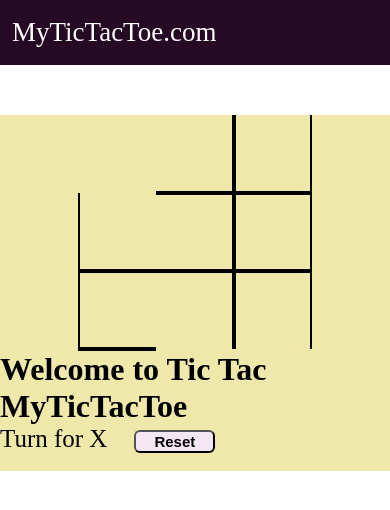
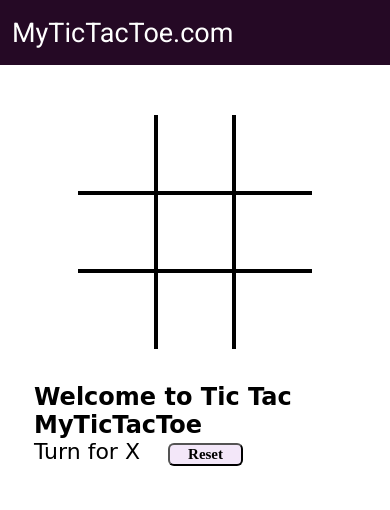
Before and after one commit to Anjaliyadav15/TicTacToe, a plain HTML site: page index.html in a window 390 px wide. Drawn offline with Linux system fonts and the light colour scheme; a web font is replaced by a local one.

Commit message:
Update style.css

```diff
--- a/style.css
+++ b/style.css
@@ -1,38 +1,38 @@
-@import url('https://fonts.googleapis.com/css2?family=Roboto:wght@300&display=swap');
+@import url('https://fonts.googleapis.com/css2?family=Baloo+Bhaina+2&family=Roboto&display=swap');
 *{
-   margin:0;
-   padding: 0;
+    margin: 0;
+    padding: 0;
+}
 
-}
 nav{
-    background-color: rgb(37,9,37);
+    background-color: rgb(37, 9, 37);
     color: white;
     height: 65px;
     font-size: 27px;
     display: flex;
     align-items: center;
-    padding: 0  12px;
-    font-family: "Roboto variant3", Tofu;
+    padding: 0 12px;
+    font-family: 'Roboto', sans-serif;
+}
 
-}
 nav ul{
     list-style-type: none;
 }
-.gameContainer
-{
-    background-color:palegoldenrod;
+
+.gameContainer{
     display: flex;
     justify-content: center;
     margin-top: 50px;
 }
+
 .container{
     display: grid;
     grid-template-rows: repeat(3, 10vw);
     grid-template-columns: repeat(3, 10vw);
-    font-family: "Roboto variant3", Tofu;
+    font-family: 'Roboto', sans-serif;
+    position: relative;
+}
 
-
-}
 .box{
     border: 2px solid black;
     font-size: 8vw;
@@ -41,54 +41,78 @@ nav ul{
     justify-content: center;
     align-items: center;
 }
+
 .box:hover{
-    background-color: rgb(222, 146, 222);
+    background-color: rgb(242, 234, 250);
 }
-.gameinfo{
-     padding: 0 34px;
+
+.info {
+    font-size: 22px;
 }
-.gameinfo h1{
+
+.gameInfo{
+    padding: 0 34px;
+    font-family: 'Baloo Bhaina 2', cursive;
+}
+
+.gameInfo h1{
     font-size: 2.5rem;
 }
-.info{
-    font-size: 25px;;
-}
-.gameinfo img{
-    display: none;
+
+.imgbox img{
+    width: 0;
+    transition: width 1s ease-in-out;
 }
 
 .br-0{
     border-right: 0;
 }
+
 .bl-0{
     border-left: 0;
 }
+
 .bt-0{
     border-top: 0;
 }
+
 .bb-0{
     border-bottom: 0;
 }
-#reset{
+
+#reset {
     margin: 0 23px;
     padding: 1px 18px;
-    background: #f3e7f3;
+    background: #f3e7f9;
     border-radius: 6px;
     cursor: pointer;
+    font-family: 'Baloo Bhaina 2';
     font-size: 15px;
     font-weight: bolder;
 }
+
+.line{
+    background-color: black;
+    height: 3px;
+    width: 0;
+    position: absolute;
+    background-color: #911d91;
+    transition: width 1s ease-in-out;
+}
+
 @media screen and (max-width: 950px)
 {
     .gameContainer{
         flex-wrap: wrap;
     }
-    .gameinfo{
-        font-size: 34px;
+    .gameInfo{
+        margin-top: 34px;
     }
-    .container{
-        grid-template-rows: repeat(3,20vw);
-        grid-template-columns: repeat(3,20vw);
+    .gameInfo h1{
+        font-size: 1.5rem;
     }
-
+    .container {
+        grid-template-rows: repeat(3, 20vw);
+        grid-template-columns: repeat(3, 20vw);
+    }
 }
```
